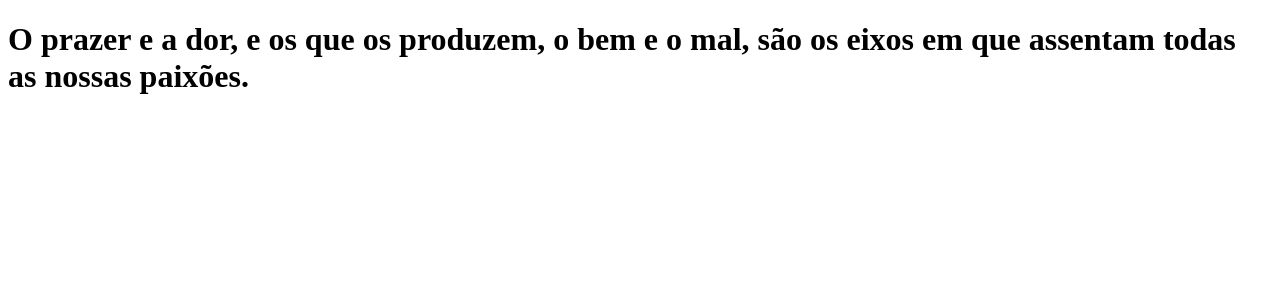
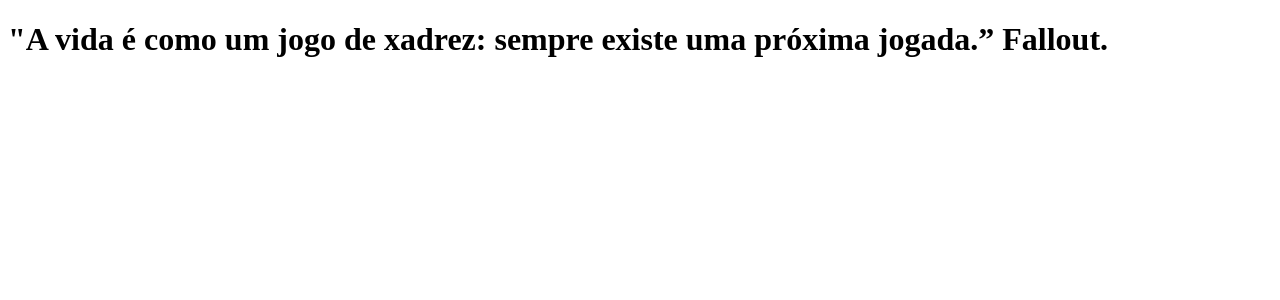
Before and after one commit to MauAlvesM/curso.dev-clone-tabnews, a Next.js app: page / in a window 1280 px wide. Shown: the top 300 px of the page. Built offline with nearby package versions, Linux system fonts and the light colour scheme.

Commit message:
Mensagem modficiada

```diff
--- a/pages/index.js
+++ b/pages/index.js
@@ -1,8 +1,8 @@
 function Home() {
   return (
     <h1>
-      O prazer e a dor, e os que os produzem, o bem e o mal, são os eixos em que
-      assentam todas as nossas paixões.{" "}
+      "A vida é como um jogo de xadrez: sempre existe uma próxima jogada.”
+      Fallout.{" "}
     </h1>
   );
 }
```
